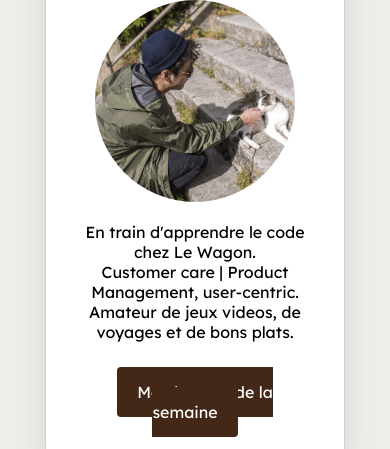
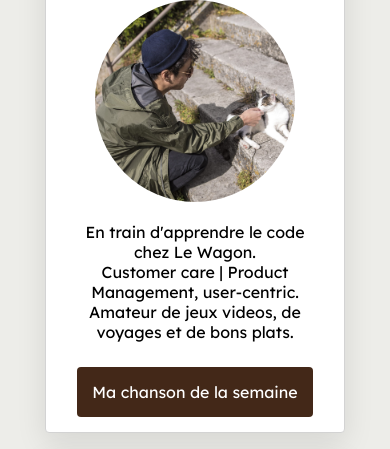
Before and after one commit to mika-sou/profile, a plain HTML site: page index.html in a window 390 px wide. Shown: the part 186-635 px from the top of the page. Drawn offline with Linux system fonts and the light colour scheme.

Commit message:
make my profile prettier

```diff
--- a/style.css
+++ b/style.css
@@ -21,10 +21,6 @@
   .container {
     width: 300px;
     margin: 0 auto;
-  }
-
-  .btn-brown {
-    padding: 15px 15px;
   }
 }
 
@@ -109,6 +105,6 @@ a:hover {
 .btn-brown {
   background-color: #432818;
   color: white;
-  padding: 15px 20px;
+  padding: 15px 15px;
   border-radius: 4px;
 }
```
